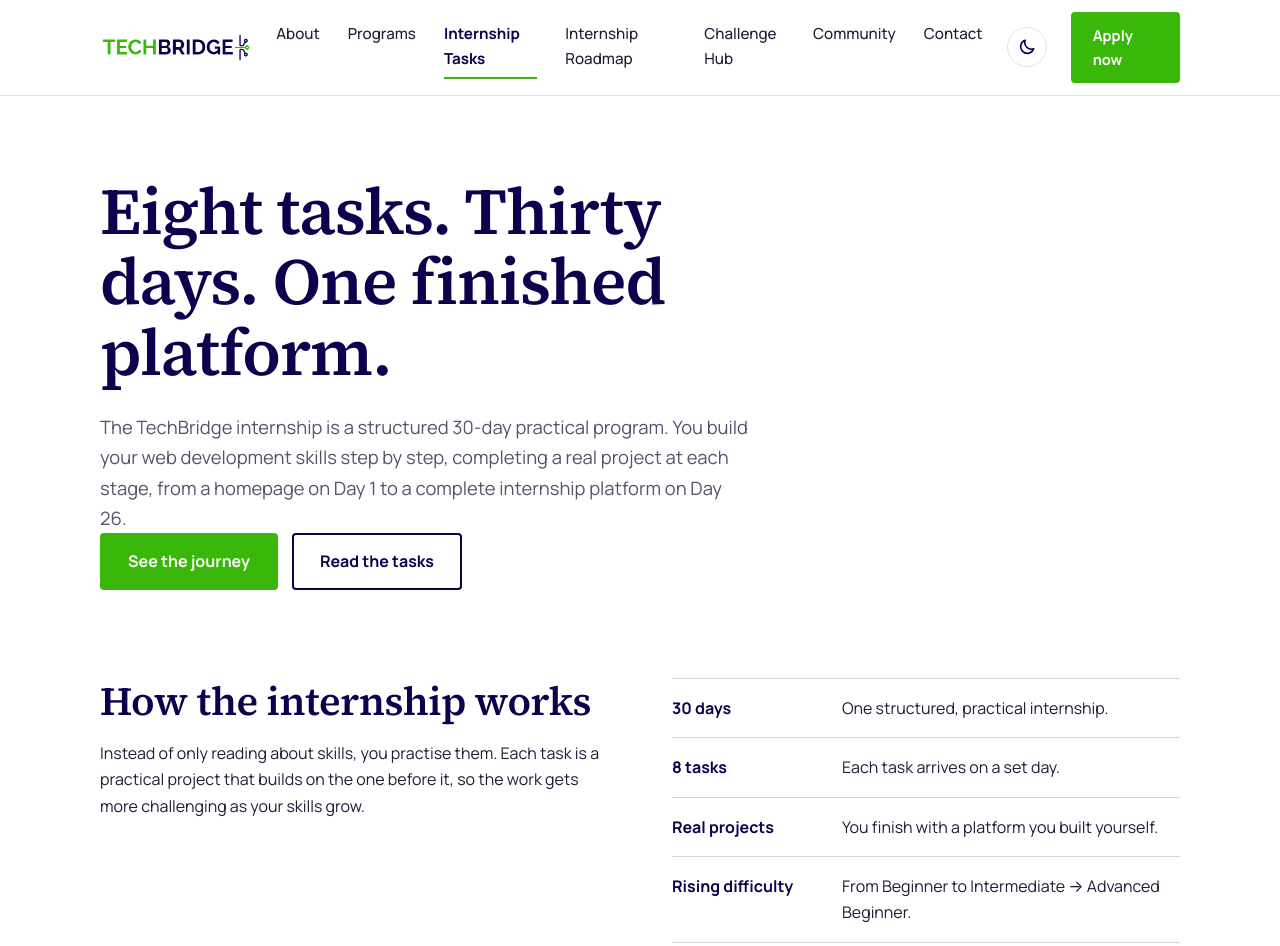
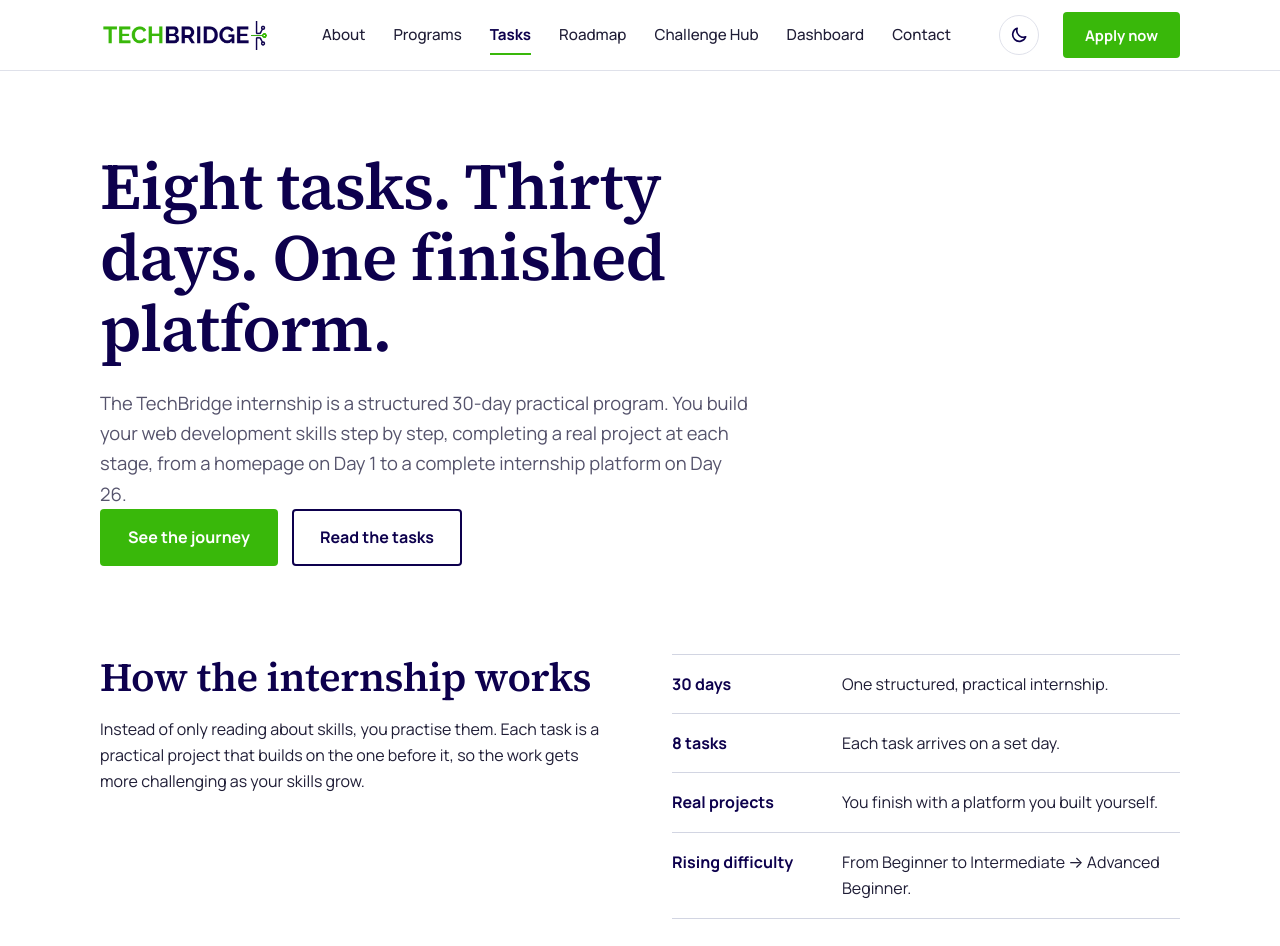
Before and after one commit to zyire1234/techbrige-2, a plain HTML site: page internship-tasks.html in a window 1280 px wide. Shown: the top 946 px of the page. Drawn offline with Linux system fonts and the light colour scheme.

Commit message:
Update navigation links and add dashboard link

```diff
--- a/internship-tasks.html
+++ b/internship-tasks.html
@@ -24,12 +24,13 @@
       <nav aria-label="Main navigation">
         <a href="index.html#about">About</a>
         <a href="programs.html">Programs</a>
-        <a href="internship-tasks.html" aria-current="page">Internship Tasks</a>
-        <a href="roadmap.html">Internship Roadmap</a>
+        <a href="internship-tasks.html" aria-current="page">Tasks</a>
+        <a href="roadmap.html">Roadmap</a>
         <a href="challenges.html">Challenge Hub</a>
-        <a href="index.html#community">Community</a>
+        <a href="dashboard.html">Dashboard</a>
         <a href="#contact">Contact</a>
       </nav>
+      <a class="search-link" href="search.html" aria-label="Search tasks and challenges"><svg viewBox="0 0 24 24" aria-hidden="true"><circle cx="11" cy="11" r="6.5"/><path d="M16 16l4.5 4.5"/></svg></a>
       <button class="theme-toggle" type="button" aria-pressed="false" aria-label="Switch to dark mode">
         <svg class="ico-sun" viewBox="0 0 24 24" aria-hidden="true"><circle cx="12" cy="12" r="4.5"/><path d="M12 2.5v2M12 19.5v2M2.5 12h2M19.5 12h2M5.3 5.3l1.4 1.4M17.3 17.3l1.4 1.4M5.3 18.7l1.4-1.4M17.3 6.7l1.4-1.4"/></svg>
         <svg class="ico-moon" viewBox="0 0 24 24" aria-hidden="true"><path d="M20 14.2A8 8 0 0 1 9.8 4 8 8 0 1 0 20 14.2z"/></svg>
```
